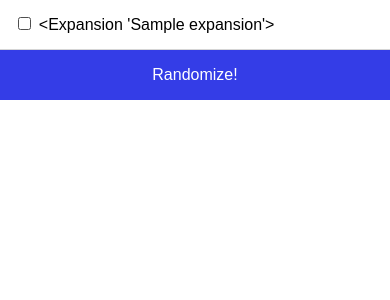
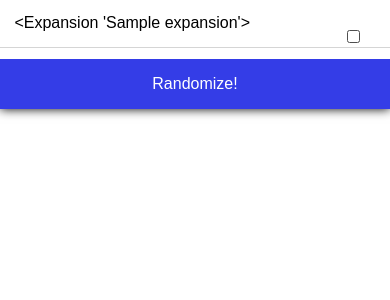
Before and after one commit to cypressf/dominion, a Flask app: template templates/randomize.html in a window 390 px wide. Shown: the top 300 px of the page. Run offline with Flask 2, Linux system fonts and the light colour scheme; the template is opened without the code that fills it: values that come from a table or form of the project are taken from there, others are empty; tables that the repository leaves empty hold one stand-in row (values such as "Sample post").

Commit message:
prettified

```diff
--- a/static/style.css
+++ b/static/style.css
@@ -1,17 +1,23 @@
 body {
     font-family:sans-serif;
     padding:0;
-    margin-top:2em;
-    margin-left:2em;
+    margin:0;
 }
 
+html, body {
+    height:100%;
+}
 #form {
     float:left;
     width:10em;
+    height:100%;
+    box-shadow:0 0 10px #000;
+    position:fixed;
 }
 
 #cards {
-    margin:0;
+    margin:0 0 0 12em;
+    padding-top:1em;
 }
 
 #cards h1 {
@@ -36,18 +42,28 @@ body {
     margin-right:0.5em;
     margin-bottom:0.5em;
     border:1px solid #d5d5d5;
+    min-height:9em;
 }
 
-#form form{
-    margin-right:1em;
-}
 
 #form label {
     display:block;
+    -webkit-user-select:none;
     padding:0.9em;
-    border:1px solid;
-    border-radius:1em;
-    margin-bottom:0.5em;
+    margin:0;
+    border-top:1px solid #c9c9e4;
+    white-space: nowrap;
+}
+
+
+#form input:checked + label{
+}
+
+#form input[type=checkbox] {
+    float:right;
+    font-size:1em;
+    line-height:1;
+    margin:1em;
 }
 
 input[type=submit] {
@@ -56,7 +72,6 @@ input[type=submit] {
     border:1px solid;
     font-size:1em;
     padding:1em;
-    border-radius:1em;
     cursor:pointer;
 }
 
@@ -77,10 +92,34 @@ input[type=submit] {
     box-shadow:0px 0px 10px #000 inset;
 }
 
-@media screen and (max-width: 32em) {
+@media screen and (max-height: 27em) {
+    #form {
+        position:static;
+        height:auto;
+    }
+}
+
+@media screen and (max-width: 36em) {
+    #cards {
+        margin-left:10em;
+    }
+    #cards .expansion {
+        float:none;
+        min-height:0;
+        border:none;
+        width:auto;
+        margin-right:0;
+        padding-left:2em;
+        border-bottom:1px solid #b7afff;
+    }
+}
+
+@media screen and (max-width: 25em) {
     section#form, section#cards, #cards .expansion {
         float:none;
         width:auto;
+        height:auto;
+        position:static;
     }
 
     * {
@@ -105,11 +144,16 @@ input[type=submit] {
         margin:0;
     }
 
+    #cards {
+        margin:0;
+        padding:0;
+    }
+
     #cards .expansion {
         margin:0 0 0.5em 0;
         padding:0;
         border:none;
-
+        min-height:0;
     }
 
     #cards .expansion h1 {
@@ -130,7 +174,3 @@ input[type=submit] {
         margin-left:1em;
     }
 }
-
-.hidden {
-    display:none;
-}
--- a/templates/home.html
+++ b/templates/home.html
@@ -5,7 +5,8 @@
 <section id="form">
     <form method="GET" action="#randomize">
         {% for e in all_expansions %}
-        <label><input type="checkbox" name="expansion" value="{{ e }}"{% if e in expansions %} checked{% endif %}> {{ e }}</label>
+        <input type="checkbox" name="expansion" value="{{ e }}"{% if e in expansions %} checked{% endif %} id="check_{{e}}">
+        <label for="check_{{e}}">{{ e }}</label>
         {% endfor %}
         <input type="submit" value="Randomize!" id="randomize">
     </form>
```
